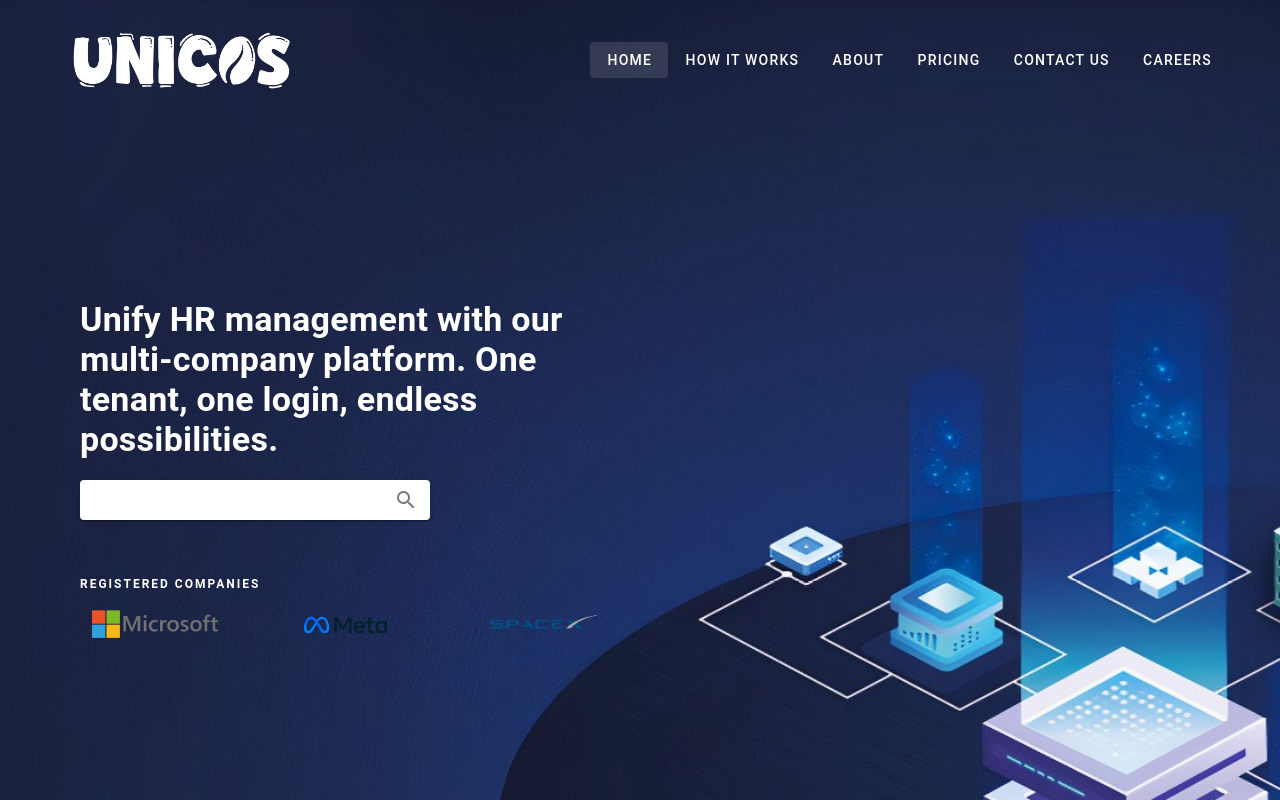
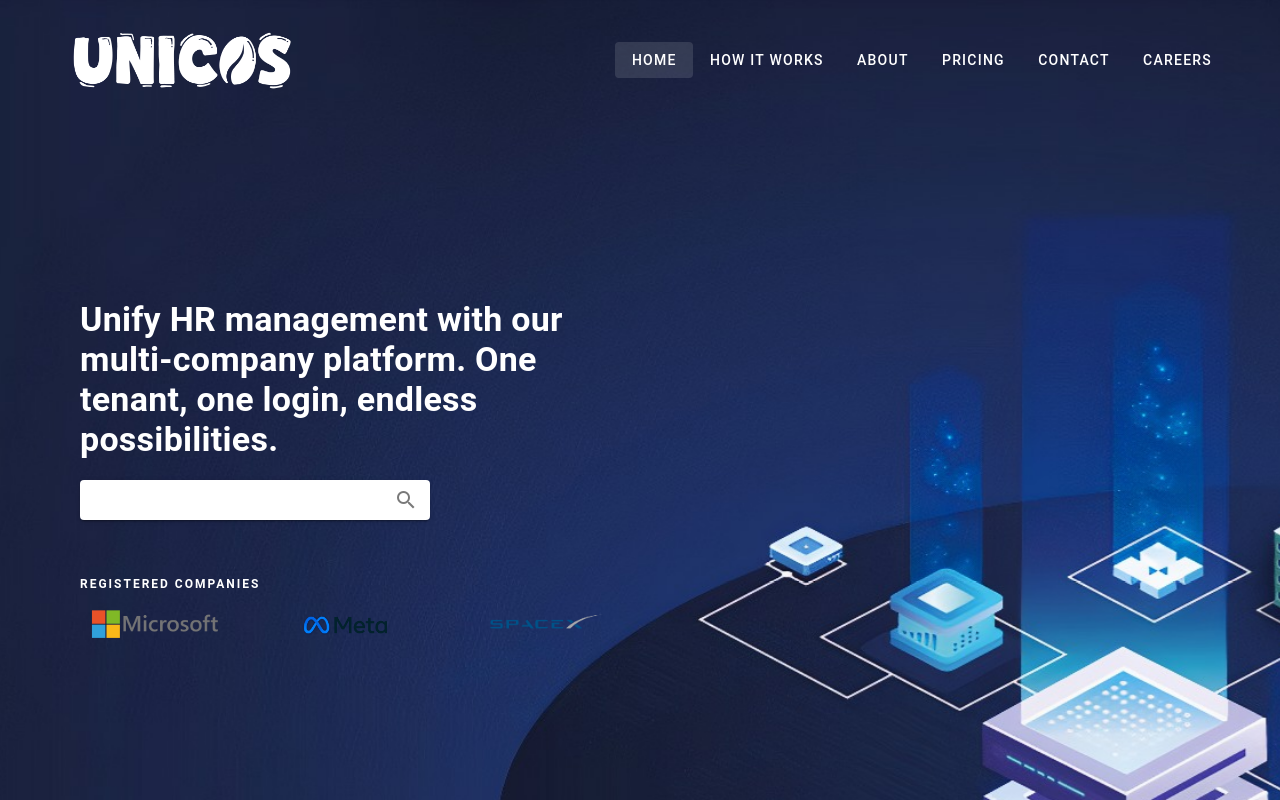
Before and after one commit to LordJato/unicos-web, a Nuxt app: page / in a window 1280 px wide. Shown: the top 800 px of the page. Built offline with nearby package versions, Linux system fonts and the light colour scheme.

Commit message:
fix label

```diff
--- a/components/Navigation.vue
+++ b/components/Navigation.vue
@@ -78,8 +78,8 @@ const links = [
 
   {
     icon: "mdi-account-tie",
-    title: "Contact Us",
-    section: "#contactUsSection",
+    title: "Contact",
+    section: "#contactSection",
     path: "/contact",
   },
 
--- a/pages/contact.vue
+++ b/pages/contact.vue
@@ -32,10 +32,7 @@
               <div class="text-center">
 
                 <VDivider thickness="2"></VDivider>
-
-
                 <h1> Get in touch</h1>
-
                 <VIcon
                   style="background: linear-gradient(90deg, rgba(33,50,104,1) 0%, rgba(22,26,51,1) 100%); -webkit-background-clip: text; -webkit-text-fill-color: transparent;">
                   mdi-phone
@@ -44,32 +41,32 @@
 
             </VCol>
             <VCol cols="12" md="6">
-              <v-card class="mx-auto pa-6 pb-8" elevation="8" max-width="448" rounded="lg">
+              <VCard class="mx-auto pa-6 pb-8" elevation="8" max-width="448" rounded="lg">
                 <div class="text-subtitle-1 text-medium-emphasis">Name</div>
 
-                <v-text-field density="compact" prepend-inner-icon="mdi-account" variant="outlined"></v-text-field>
+                <VTextField density="compact" prepend-inner-icon="mdi-account" variant="outlined"></VTextField>
 
 
                 <div class="text-subtitle-1 text-medium-emphasis">Email</div>
 
-                <v-text-field density="compact" prepend-inner-icon="mdi-email-outline"
-                  variant="outlined"></v-text-field>
+                <VTextField density="compact" prepend-inner-icon="mdi-email-outline"
+                  variant="outlined"></VTextField>
 
                 <div class="text-subtitle-1 text-medium-emphasis">Phone</div>
 
-                <v-text-field density="compact" prepend-inner-icon="mdi-phone" variant="outlined"></v-text-field>
+                <VTextField density="compact" prepend-inner-icon="mdi-phone" variant="outlined"></VTextField>
 
                 <div class="text-subtitle-1 text-medium-emphasis">Message</div>
 
                 <VTextarea density="compact" prepend-inner-icon="mdi-message" variant="outlined"></VTextarea>
 
 
-                <v-btn color="primary" append-icon="mdi-email-fast" block>
+                <VBtn color="primary" append-icon="mdi-email-fast" block>
                   Send Email
-                </v-btn>
+                </VBtn>
 
 
-              </v-card>
+              </VCard>
             </VCol>
           </VRow>
         </VCol>
```
